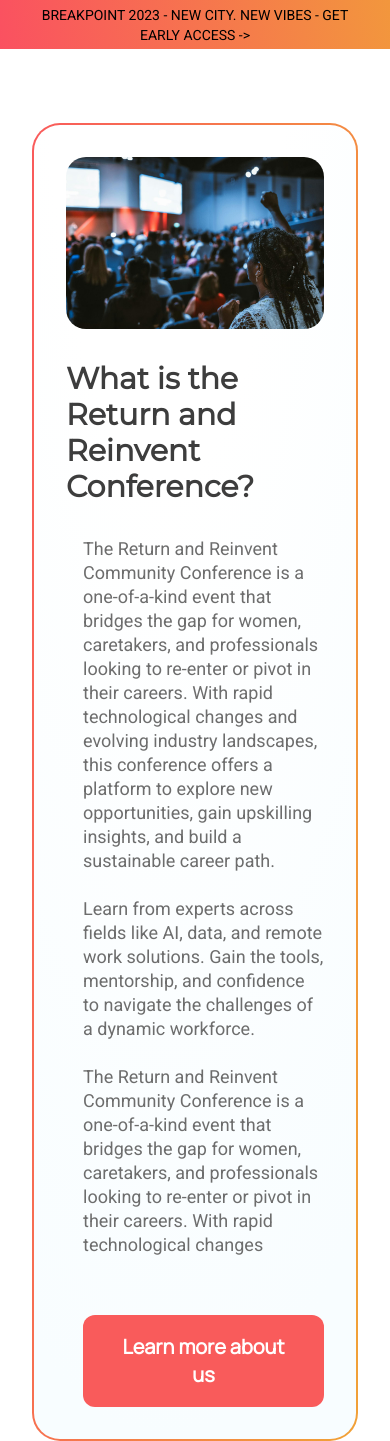
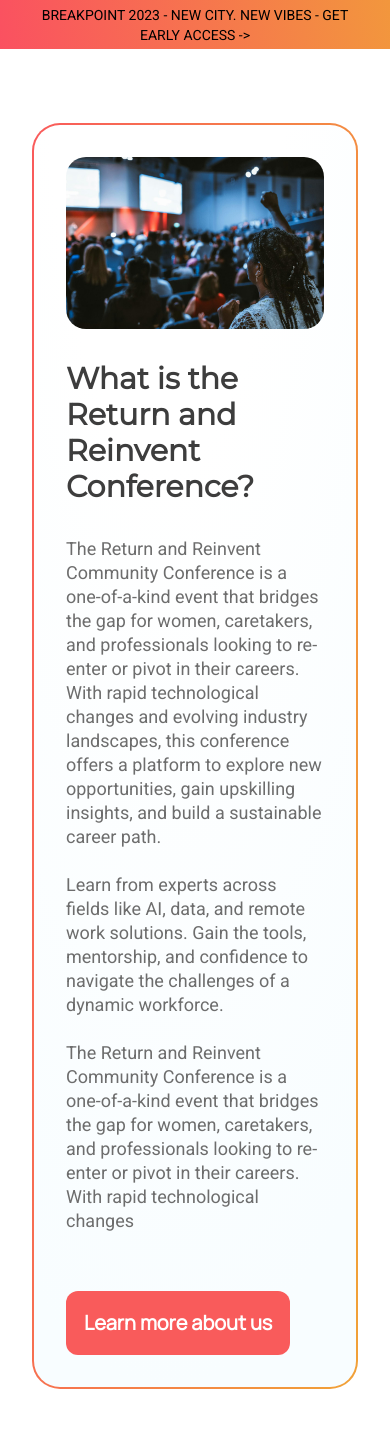
Before and after one commit to harini-kk/Evaluation-task, a React (Create React App) app: page / in a window 390 px wide. After the commit the page ends 1389 px from the top, so only its background shows below. Built offline with nearby package versions, Linux system fonts and the light colour scheme.

Commit message:
Mobile padding fix

```diff
--- a/src/components/ConferenceIntro.jsx
+++ b/src/components/ConferenceIntro.jsx
@@ -20,7 +20,7 @@ export default function ConferenceIntro() {
           <h2 className="font-montserrat text-3xl lg:text-40px lg:leading-[56px] font-semibold text-darkgray mb-8">
             What is the Return and Reinvent Conference?
           </h2>
-          <div className="pl-[17px] font-roboto text-lg leading-[24px]">
+          <div className="lg:pl-[17px] font-roboto text-lg leading-[24px]">
             <p className="mb-6 text-gray">
               The Return and Reinvent Community Conference is a one-of-a-kind
               event that bridges the gap for women, caretakers, and
@@ -40,7 +40,7 @@ export default function ConferenceIntro() {
               professionals looking to re-enter or pivot in their careers. With
               rapid technological changes
             </p>
-            <button className="bg-[#F95B5B] font-manrope text-white text-xl lg:text-2xl font-bold px-9 py-[18px] rounded-xl w-fit">
+            <button className="bg-[#F95B5B] font-manrope text-white text-xl lg:text-2xl font-bold px-[18px] md:px-9 py-[18px] rounded-xl w-fit">
               Learn more about us
             </button>
           </div>
```
